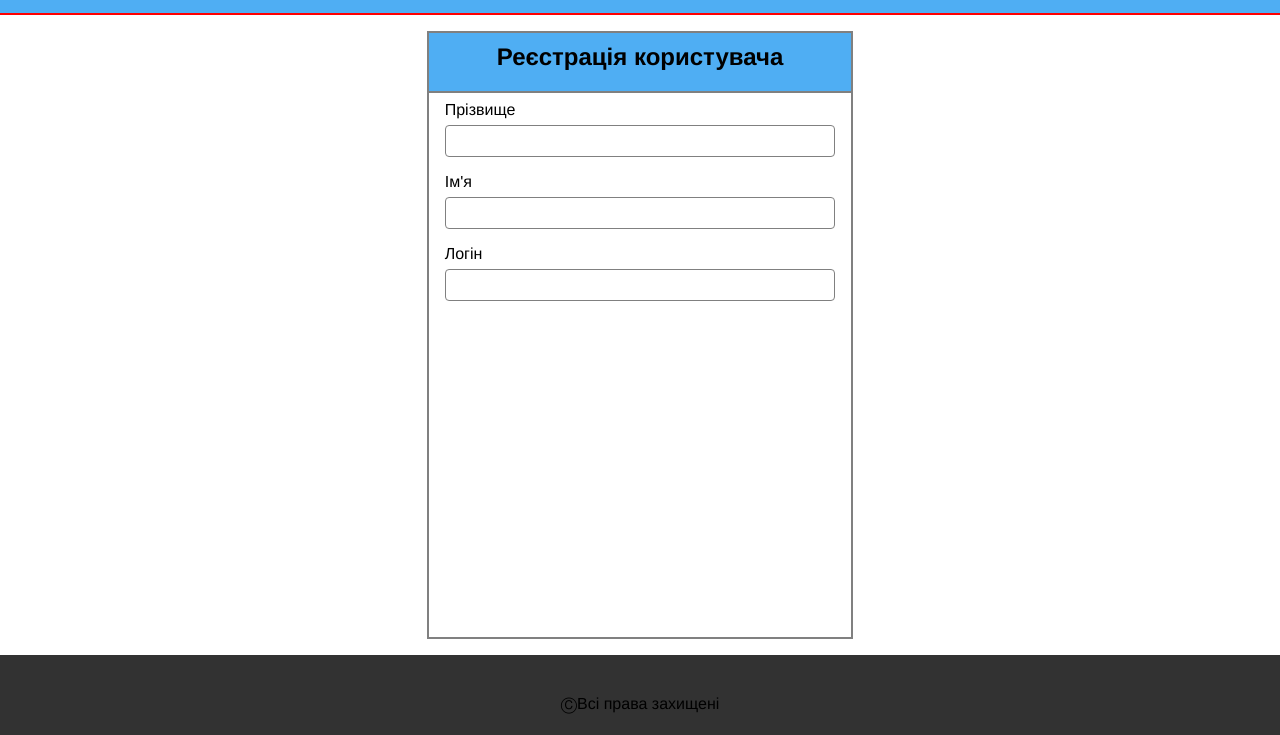
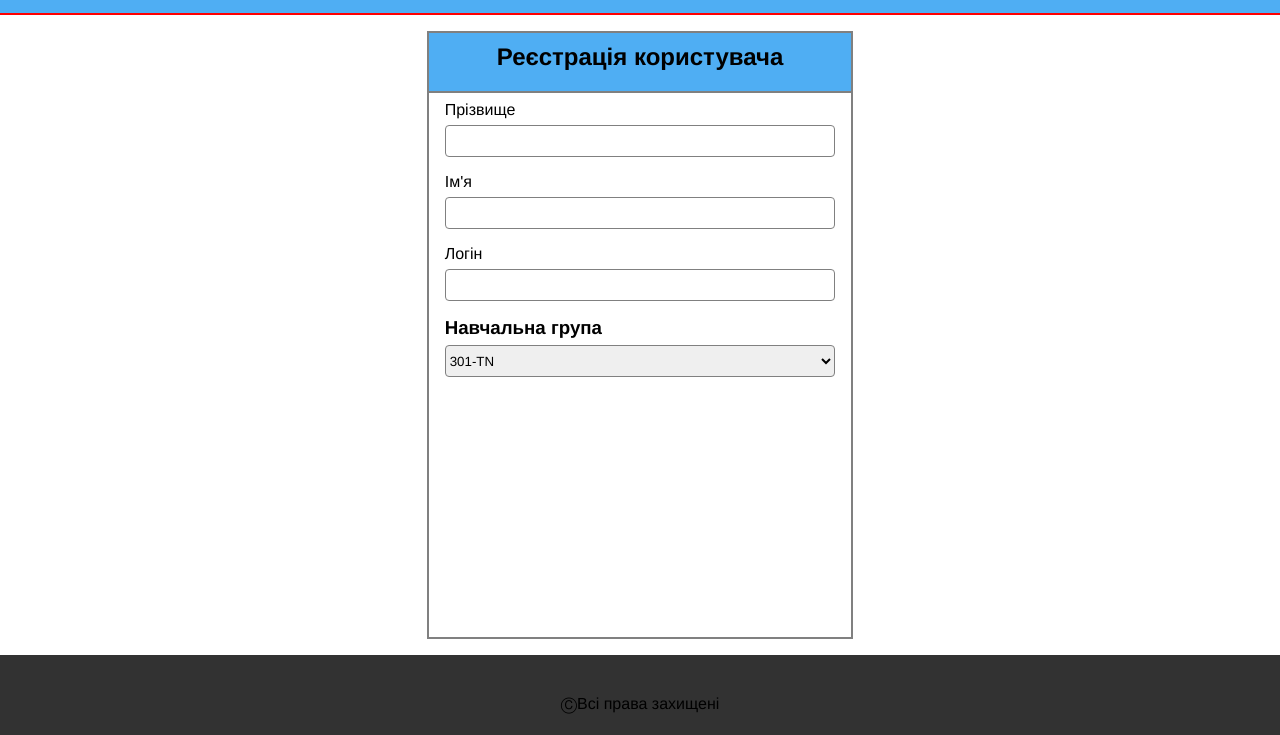
Before and after one commit to MasterofOak/web-13, a website: page registry.html in a window 1280 px wide. Shown: the part 65-800 px from the top of the page. Drawn offline with Linux system fonts and the light colour scheme.

Commit message:
Add input for Groups

```diff
--- a/registry.html
+++ b/registry.html
@@ -114,6 +114,14 @@
                         <label for="login">Логін</label>
                         <input type="text" name="login" id="login" />
                     </div>
+                    <div class="field">
+                        <label for="group"><h3>Навчальна група</h3></label>
+                        <select name="group" id="group">
+                            <option value="301-TN">301-TN</option>
+                            <option value="302-TN">302-TN</option>
+                            <option value="303-TN">303-TN</option>
+                        </select>
+                    </div>
                 </div>
             </form>
         </div>
```
